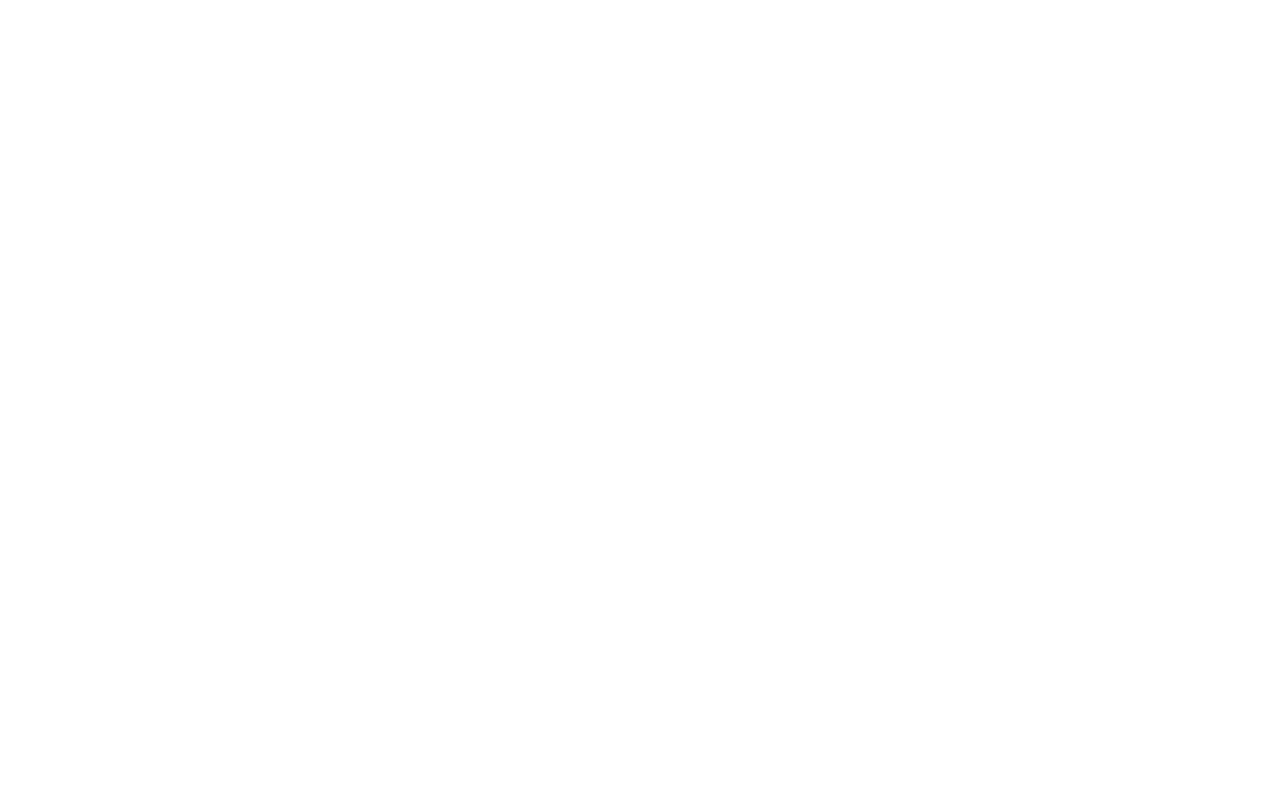
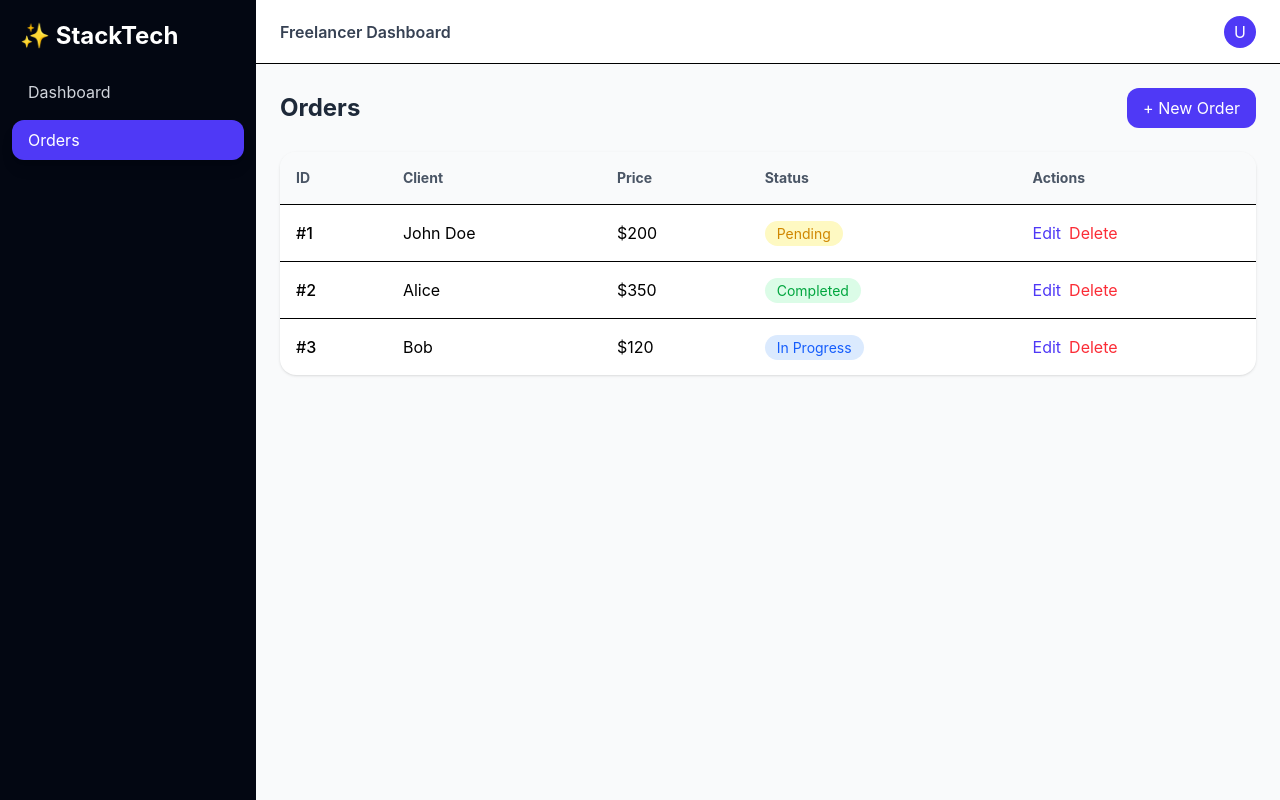
Before and after one commit to Bahram2006/freelancer-order-system, a React (Vite) app: page /orders in a window 1280 px wide. Before the commit this address had no page. Built offline with nearby package versions, Linux system fonts and the light colour scheme.

Commit message:
create premium orders table with status badges and actions

```diff
--- a/src/pages/orders/OrdersList.jsx
+++ b/src/pages/orders/OrdersList.jsx
@@ -0,0 +1,77 @@
+import MainLayout from "../../layouts/MainLayout"
+
+export default function OrdersList() {
+  const orders = [
+    { id: 1, client: "John Doe", price: "$200", status: "Pending" },
+    { id: 2, client: "Alice", price: "$350", status: "Completed" },
+    { id: 3, client: "Bob", price: "$120", status: "In Progress" },
+  ]
+
+  const statusColor = (status) => {
+    switch (status) {
+      case "Pending":
+        return "bg-yellow-100 text-yellow-600"
+      case "Completed":
+        return "bg-green-100 text-green-600"
+      case "In Progress":
+        return "bg-blue-100 text-blue-600"
+      default:
+        return "bg-gray-100 text-gray-600"
+    }
+  }
+
+  return (
+    <MainLayout>
+      <div className="flex justify-between items-center mb-6">
+        <h1 className="text-2xl font-bold text-gray-800">Orders</h1>
+
+        <button className="bg-indigo-600 text-white px-4 py-2 rounded-xl hover:bg-indigo-700 transition">
+          + New Order
+        </button>
+      </div>
+
+      <div className="bg-white rounded-2xl shadow overflow-hidden">
+
+        <table className="w-full text-left">
+          <thead className="bg-gray-50 text-gray-600 text-sm">
+            <tr>
+              <th className="p-4">ID</th>
+              <th className="p-4">Client</th>
+              <th className="p-4">Price</th>
+              <th className="p-4">Status</th>
+              <th className="p-4">Actions</th>
+            </tr>
+          </thead>
+
+          <tbody>
+            {orders.map((order) => (
+              <tr key={order.id} className="border-t hover:bg-gray-50 transition">
+
+                <td className="p-4 font-medium">#{order.id}</td>
+                <td className="p-4">{order.client}</td>
+                <td className="p-4">{order.price}</td>
+
+                <td className="p-4">
+                  <span className={`px-3 py-1 rounded-full text-sm ${statusColor(order.status)}`}>
+                    {order.status}
+                  </span>
+                </td>
+
+                <td className="p-4 space-x-2">
+                  <button className="text-indigo-600 hover:underline">
+                    Edit
+                  </button>
+                  <button className="text-red-500 hover:underline">
+                    Delete
+                  </button>
+                </td>
+
+              </tr>
+            ))}
+          </tbody>
+        </table>
+
+      </div>
+    </MainLayout>
+  )
+}
--- a/src/routes/AppRoutes.jsx
+++ b/src/routes/AppRoutes.jsx
@@ -2,12 +2,14 @@
 
 import Login from "../pages/auth/Login"
 import Dashboard from "../pages/dashboard/Dashboard"
+import OrdersList from "../pages/orders/OrdersList"
 
 export default function AppRoutes() {
   return (
     <Routes>
       <Route path="/" element={<Dashboard />} />
       <Route path="/login" element={<Login />} />
+      <Route path="/orders" element={<OrdersList />} />
     </Routes>
   )
 }
```
